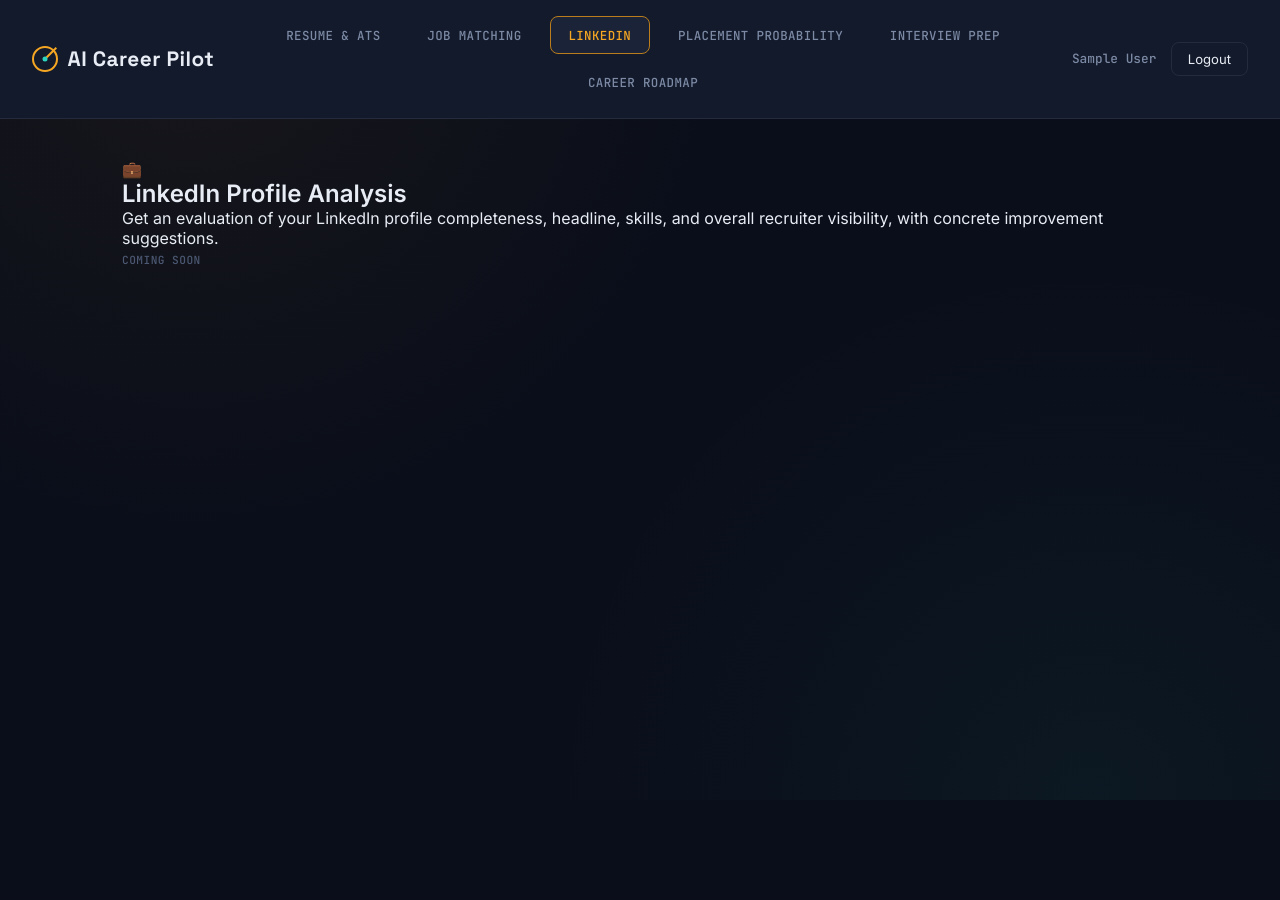
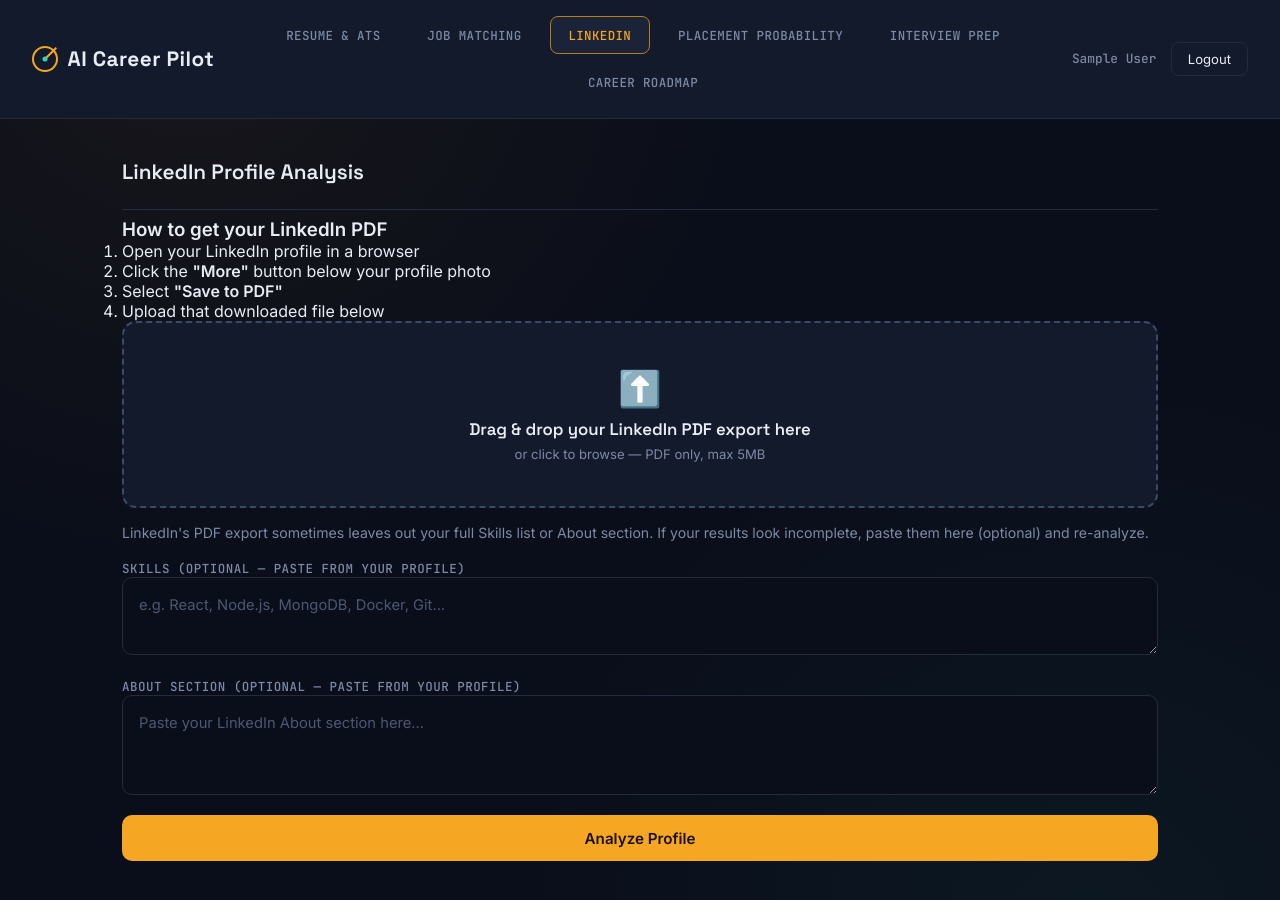
Before and after one commit to Karan-Babar/AI-Career-Pilot, a React (Vite) app in the folder frontend/: page /linkedin in a window 1280 px wide. Shown: the top 900 px of the page. Before the commit the page ends 800 px from the top, so only its background shows below. Built offline with nearby package versions, Linux system fonts and the light colour scheme; sample sign-in values are in the browser's storage.

Commit message:
add LinkedIn Analysis page with custom SVG radar chart

```diff
--- a/frontend/src/pages/LinkedInAnalysis.jsx
+++ b/frontend/src/pages/LinkedInAnalysis.jsx
@@ -1,17 +1,248 @@
-import React from "react";
+import React, { useState, useRef } from "react";
+import api from "../api/axios";
+
+const AXES = [
+  { key: "headlineScore", label: "Headline" },
+  { key: "aboutScore", label: "About" },
+  { key: "skillsScore", label: "Skills" },
+  { key: "experienceScore", label: "Experience" },
+  { key: "completenessScore", label: "Completeness" },
+];
 
 export default function LinkedInAnalysis() {
+  const [file, setFile] = useState(null);
+  const [isDragging, setIsDragging] = useState(false);
+  const [loading, setLoading] = useState(false);
+  const [error, setError] = useState("");
+  const [result, setResult] = useState(null);
+  const [extraSkills, setExtraSkills] = useState("");
+  const [extraAbout, setExtraAbout] = useState("");
+  const fileInputRef = useRef(null);
+
+  const validateAndSetFile = (selected) => {
+    setError("");
+    if (!selected) return;
+    if (selected.type !== "application/pdf") {
+      setError("Please upload a PDF file — export your profile using LinkedIn's 'Save to PDF' option.");
+      return;
+    }
+    if (selected.size > 5 * 1024 * 1024) {
+      setError("File is too large. Max size is 5MB.");
+      return;
+    }
+    setFile(selected);
+    setResult(null);
+  };
+
+  const handleFileChange = (e) => validateAndSetFile(e.target.files[0]);
+  const handleDrop = (e) => {
+    e.preventDefault();
+    setIsDragging(false);
+    validateAndSetFile(e.dataTransfer.files[0]);
+  };
+
+  const handleUpload = async () => {
+    if (!file) {
+      setError("Please select your LinkedIn PDF export first.");
+      return;
+    }
+    setLoading(true);
+    setError("");
+    const formData = new FormData();
+    formData.append("linkedinPdf", file);
+    if (extraSkills.trim()) formData.append("extraSkillsText", extraSkills);
+    if (extraAbout.trim()) formData.append("extraAboutText", extraAbout);
+    try {
+      const { data } = await api.post("/linkedin/analyze", formData, {
+        headers: { "Content-Type": "multipart/form-data" },
+      });
+      setResult(data);
+    } catch (err) {
+      setError(err.response?.data?.message || "Failed to analyze LinkedIn profile.");
+    } finally {
+      setLoading(false);
+    }
+  };
+
   return (
     <div className="dashboard">
-      <div className="placeholder-page">
-        <span className="placeholder-icon">💼</span>
-        <h2>LinkedIn Profile Analysis</h2>
-        <p>
-          Get an evaluation of your LinkedIn profile completeness, headline, skills,
-          and overall recruiter visibility, with concrete improvement suggestions.
-        </p>
-        <span className="card-status pending">Coming soon</span>
+      <header>
+        <h1>LinkedIn Profile Analysis</h1>
+      </header>
+
+      {!result && (
+        <div className="linkedin-howto">
+          <h3>How to get your LinkedIn PDF</h3>
+          <ol>
+            <li>Open your LinkedIn profile in a browser</li>
+            <li>Click the <strong>"More"</strong> button below your profile photo</li>
+            <li>Select <strong>"Save to PDF"</strong></li>
+            <li>Upload that downloaded file below</li>
+          </ol>
+        </div>
+      )}
+
+      <div
+        className={`dropzone ${isDragging ? "dragging" : ""} ${file ? "has-file" : ""}`}
+        onDragOver={(e) => { e.preventDefault(); setIsDragging(true); }}
+        onDragLeave={() => setIsDragging(false)}
+        onDrop={handleDrop}
+        onClick={() => fileInputRef.current.click()}
+      >
+        <input ref={fileInputRef} type="file" accept=".pdf" onChange={handleFileChange} hidden />
+        <div className="dropzone-icon">{file ? "💼" : "⬆️"}</div>
+        {file ? (
+          <>
+            <p className="dropzone-filename">{file.name}</p>
+            <p className="dropzone-hint">Click to choose a different file</p>
+          </>
+        ) : (
+          <>
+            <p className="dropzone-title">Drag & drop your LinkedIn PDF export here</p>
+            <p className="dropzone-hint">or click to browse — PDF only, max 5MB</p>
+          </>
+        )}
       </div>
+
+      {!result && (
+        <div className="linkedin-supplement">
+          <p className="results-sub" style={{ marginTop: 0 }}>
+            LinkedIn's PDF export sometimes leaves out your full Skills list or About section.
+            If your results look incomplete, paste them here (optional) and re-analyze.
+          </p>
+          <label className="field-label">Skills (optional — paste from your profile)</label>
+          <textarea
+            className="jd-textarea"
+            placeholder="e.g. React, Node.js, MongoDB, Docker, Git..."
+            value={extraSkills}
+            onChange={(e) => setExtraSkills(e.target.value)}
+            rows={2}
+          />
+          <label className="field-label">About section (optional — paste from your profile)</label>
+          <textarea
+            className="jd-textarea"
+            placeholder="Paste your LinkedIn About section here..."
+            value={extraAbout}
+            onChange={(e) => setExtraAbout(e.target.value)}
+            rows={3}
+          />
+        </div>
+      )}
+
+      <button className="analyze-btn" onClick={handleUpload} disabled={loading}>
+        {loading ? "Analyzing..." : "Analyze Profile"}
+      </button>
+
+      {error && <p className="error">{error}</p>}
+
+      {result && (
+        <div className="results">
+          <h2>Profile Score Breakdown</h2>
+          <div className="radar-wrap">
+            <RadarChart values={result} />
+            <div className="radar-overall">
+              <span className="radar-overall-value">{result.overallScore}</span>
+              <span className="radar-overall-label">Overall</span>
+            </div>
+          </div>
+
+          <h3>Suggestions</h3>
+          <ul className="suggestions">
+            {result.suggestions.map((s, i) => <li key={i}>{s}</li>)}
+          </ul>
+
+          {result.visibilityGap?.length > 0 && (
+            <>
+              <h3>Recruiter Visibility Gap</h3>
+              <p className="results-sub">Skills on your resume that don't appear on LinkedIn:</p>
+              <div className="skill-chip-group">
+                {result.visibilityGap.map((s) => <span key={s} className="chip chip-missing">{s}</span>)}
+              </div>
+            </>
+          )}
+
+          {result.topRoleInsight && (
+            <>
+              <h3>For Your Top Matched Role: {result.topRoleInsight.role}</h3>
+              {result.topRoleInsight.missingSkills.length > 0 ? (
+                <div className="skill-chip-group">
+                  {result.topRoleInsight.missingSkills.map((s) => <span key={s} className="chip chip-missing">{s}</span>)}
+                </div>
+              ) : (
+                <p className="results-sub">Your LinkedIn already covers this role's key skills. 🎉</p>
+              )}
+            </>
+          )}
+
+          <h3>Detected Skills on LinkedIn</h3>
+          <div className="skill-chip-group">
+            {result.linkedinSkills.map((s) => <span key={s} className="chip chip-matched">{s}</span>)}
+          </div>
+        </div>
+      )}
     </div>
   );
 }
+
+function RadarChart({ values }) {
+  const size = 280;
+  const center = size / 2;
+  const maxRadius = size / 2 - 40;
+  const levels = [0.25, 0.5, 0.75, 1];
+  const angleStep = (2 * Math.PI) / AXES.length;
+
+  const pointFor = (index, ratio) => {
+    const angle = -Math.PI / 2 + index * angleStep;
+    return {
+      x: center + maxRadius * ratio * Math.cos(angle),
+      y: center + maxRadius * ratio * Math.sin(angle),
+    };
+  };
+
+  const dataPoints = AXES.map((a, i) => pointFor(i, Math.min(100, values[a.key] || 0) / 100));
+  const dataPath = dataPoints.map((p) => `${p.x},${p.y}`).join(" ");
+
+  return (
+    <svg viewBox={`0 0 ${size} ${size}`} width={size} height={size}>
+      {levels.map((lvl) => {
+        const ringPoints = AXES.map((_, i) => pointFor(i, lvl));
+        return (
+          <polygon
+            key={lvl}
+            points={ringPoints.map((p) => `${p.x},${p.y}`).join(" ")}
+            fill="none"
+            stroke="#232b3d"
+            strokeWidth="1"
+          />
+        );
+      })}
+
+      {AXES.map((a, i) => {
+        const outer = pointFor(i, 1);
+        return (
+          <line key={a.key} x1={center} y1={center} x2={outer.x} y2={outer.y} stroke="#232b3d" strokeWidth="1" />
+        );
+      })}
+
+      <polygon points={dataPath} fill="rgba(245,166,35,0.25)" stroke="#f5a623" strokeWidth="2" />
+
+      {AXES.map((a, i) => {
+        const labelPoint = pointFor(i, 1.22);
+        return (
+          <text
+            key={a.key}
+            x={labelPoint.x}
+            y={labelPoint.y}
+            textAnchor="middle"
+            dominantBaseline="middle"
+            fill="#7c8aa5"
+            fontSize="11"
+            fontFamily="JetBrains Mono, monospace"
+          >
+            {a.label}
+          </text>
+        );
+      })}
+    </svg>
+  );
+}
```
